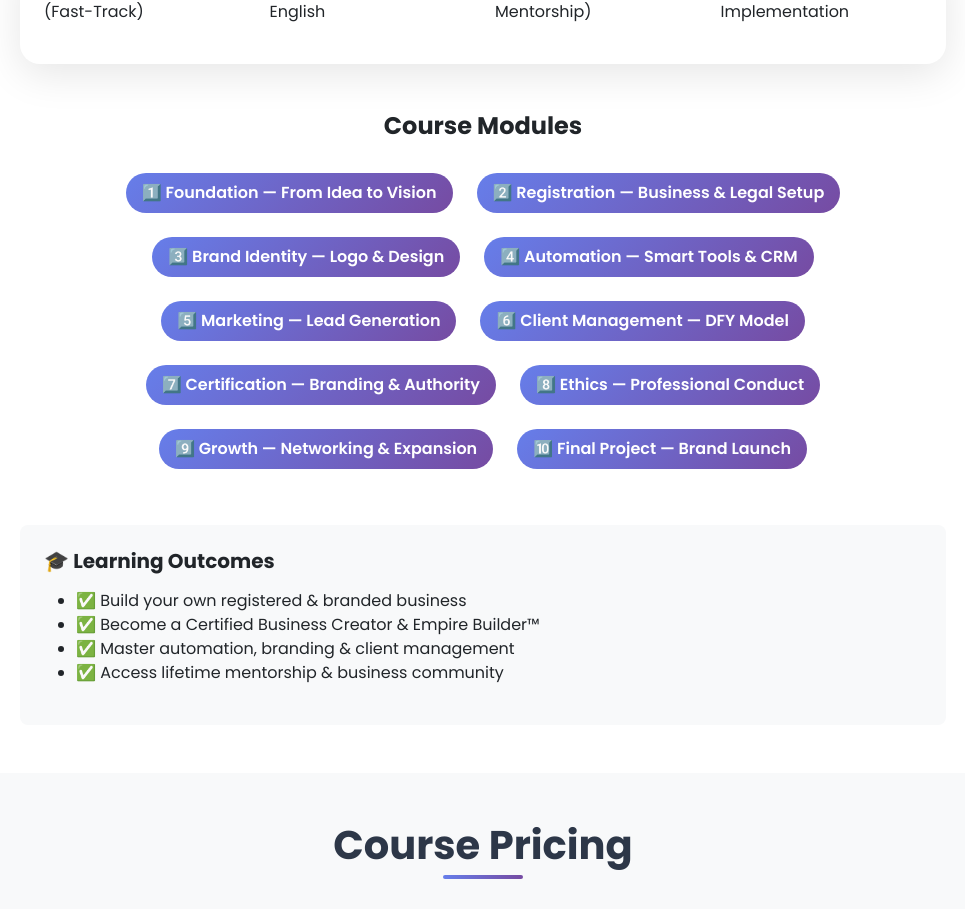
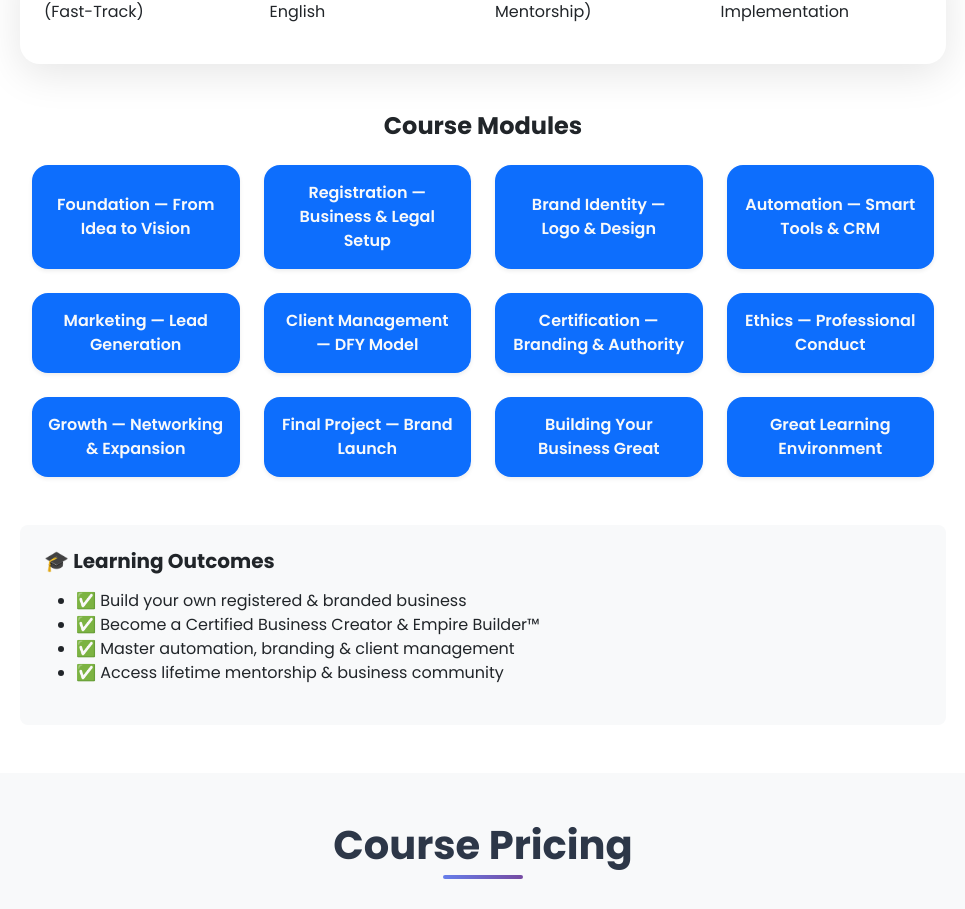
Before and after one commit to Tarunshakya1999/indokonafrontend, a React (Vite) app: page /acadmy in a window 1280 px wide. Shown: the part 3828-4737 px from the top of the page, without its empty margins (157-1122 px from the left). Built offline with nearby package versions, Linux system fonts and the light colour scheme.

Commit message:
The 767ihiiiihi

```diff
--- a/src/AcademyPage.jsx
+++ b/src/AcademyPage.jsx
@@ -735,27 +735,35 @@ export default function IndokonaAcademy() {
                 </div>
               </div>
 
-              <div className="text-center my-5" data-animate="fade-up">
+              <div className="container my-5 text-center" data-animate="fade-up">
   <h4 className="fw-bold mb-4">Course Modules</h4>
-                <div className="d-flex flex-wrap justify-content-center gap-2">
+
+  <div className="row g-4 justify-content-center">
     {[
-                    "1️⃣ Foundation — From Idea to Vision",
-                    "2️⃣ Registration — Business & Legal Setup",
-                    "3️⃣ Brand Identity — Logo & Design",
-                    "4️⃣ Automation — Smart Tools & CRM",
-                    "5️⃣ Marketing — Lead Generation",
-                    "6️⃣ Client Management — DFY Model",
-                    "7️⃣ Certification — Branding & Authority",
-                    "8️⃣ Ethics — Professional Conduct",
-                    "9️⃣ Growth — Networking & Expansion",
-                    "🔟 Final Project — Brand Launch",
+      "Foundation — From Idea to Vision",
+      "Registration — Business & Legal Setup",
+      "Brand Identity — Logo & Design",
+      "Automation — Smart Tools & CRM",
+      "Marketing — Lead Generation",
+      "Client Management — DFY Model",
+      "Certification — Branding & Authority",
+      "Ethics — Professional Conduct",
+      "Growth — Networking & Expansion",
+      "Final Project — Brand Launch",
+      "Building Your Business Great",
+      "Great Learning Environment",
     ].map((module, idx) => (
-                    <span key={idx} className="module-badge">
-                      {module}
-                    </span>
+      <div key={idx} className="col-12 col-sm-6 col-md-4 col-lg-3">
+        <div className="card h-100 shadow-sm rounded-4 border-0  bg-primary text-light">
+          <div className="card-body d-flex align-items-center justify-content-center">
+            <p className="mb-0 fw-semibold">{module}</p>
+          </div>
+        </div>
+      </div>
     ))}
   </div>
 </div>
+
 
               <div className="bg-light p-4 rounded-3" data-animate="zoom-in">
                 <h5 className="fw-bold mb-3">🎓 Learning Outcomes</h5>
```
Lines whose indentation alone changed are shown as unchanged.
